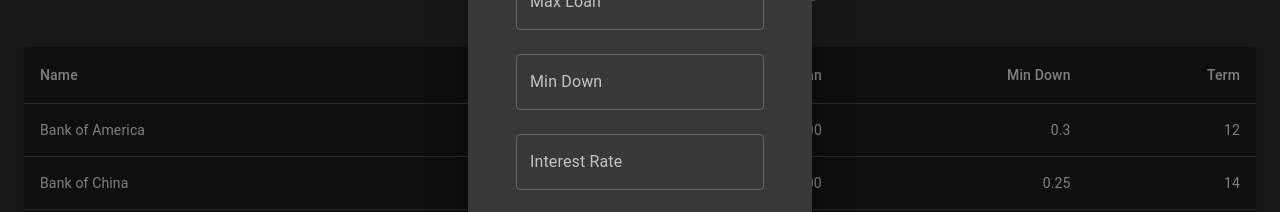
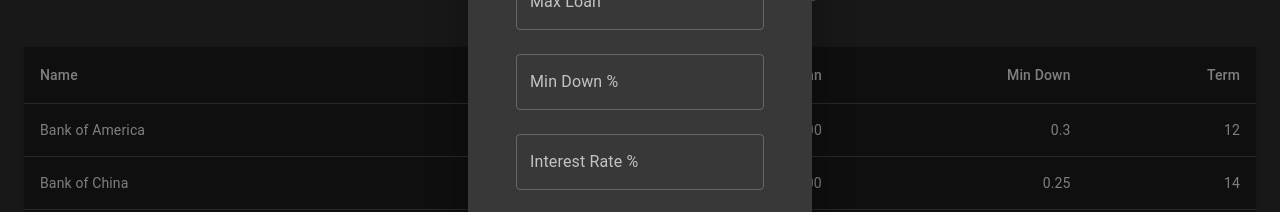
Before and after one commit to hromov/copy_of_the_front, a React (Create React App) app: page /settings in a window 1280 px wide. Both pictures are taken after a click on the button "NEW BANK". Shown: the part 276-488 px from the top of the page. Built offline with nearby package versions, Linux system fonts and the light colour scheme.

Commit message:
values check

```diff
--- a/src/pages/settings/Settings.jsx
+++ b/src/pages/settings/Settings.jsx
@@ -17,8 +17,13 @@ export const Settings = () => {
   };
 
   const handleClose = (value) => {
+    //TODO: dispatch event here. Show error and do not close if there is one
+    if (value) {
+      console.log(`save the bank: ${value}`)
+      setSelectedBank(value);
+    }
     setOpen(false);
-    setSelectedBank(value);
+
   };
 
   return (
--- a/src/shared/dialog/BankForm/BankForm.jsx
+++ b/src/shared/dialog/BankForm/BankForm.jsx
@@ -6,18 +6,25 @@ import * as yup from 'yup';
 const validationSchema = yup.object({
     name: yup
         .string()
+        .max(30, `Can't be more then 30 characters`)
         .required('Name is required'),
     max_loan: yup
         .number()
+        .min(1, `Can't be less than 1`)
         .required('Max Loan is required'),
     min_down: yup
         .number()
+        .min(0, `Can't be less than 0`)
+        .max(1, 'From 0 to 1')
         .required('Min Down is required'),
     interest: yup
         .number()
+        .min(0, `Can't be less than 0`)
+        .max(1, 'From 0 to 1')
         .required('Interest is required'),
     term: yup
         .number()
+        .min(0, `Can't be less than 0`)
         .required('Term is required'),
 });
 
@@ -72,7 +79,7 @@ export const MaterialBankForm = (props) => {
                     fullWidth
                     id="min_down"
                     name="min_down"
-                    label="Min Down"
+                    label="Min Down %"
                     type="number"
                     value={formik.values.min_down}
                     onChange={formik.handleChange}
@@ -83,7 +90,7 @@ export const MaterialBankForm = (props) => {
                     fullWidth
                     id="interest"
                     name="interest"
-                    label="Interest Rate"
+                    label="Interest Rate %"
                     type="number"
                     value={formik.values.interest}
                     onChange={formik.handleChange}
--- a/src/shared/dialog/Dialog.jsx
+++ b/src/shared/dialog/Dialog.jsx
@@ -8,7 +8,7 @@ export const BankDialog = (props) => {
   const { onClose, bank, open } = props;
 
   const handleClose = () => {
-    onClose(bank);
+    onClose(null);
   };
 
   const handleBankSave = (value) => {
@@ -18,7 +18,7 @@ export const BankDialog = (props) => {
   return (
     <Dialog onClose={handleClose} open={open}>
       <DialogTitle>Set backup account</DialogTitle>
-      <MaterialBankForm bank={props.bank} onSave={handleBankSave} />
+      <MaterialBankForm bank={bank} onSave={handleBankSave} />
     </Dialog>
   );
 }
```
